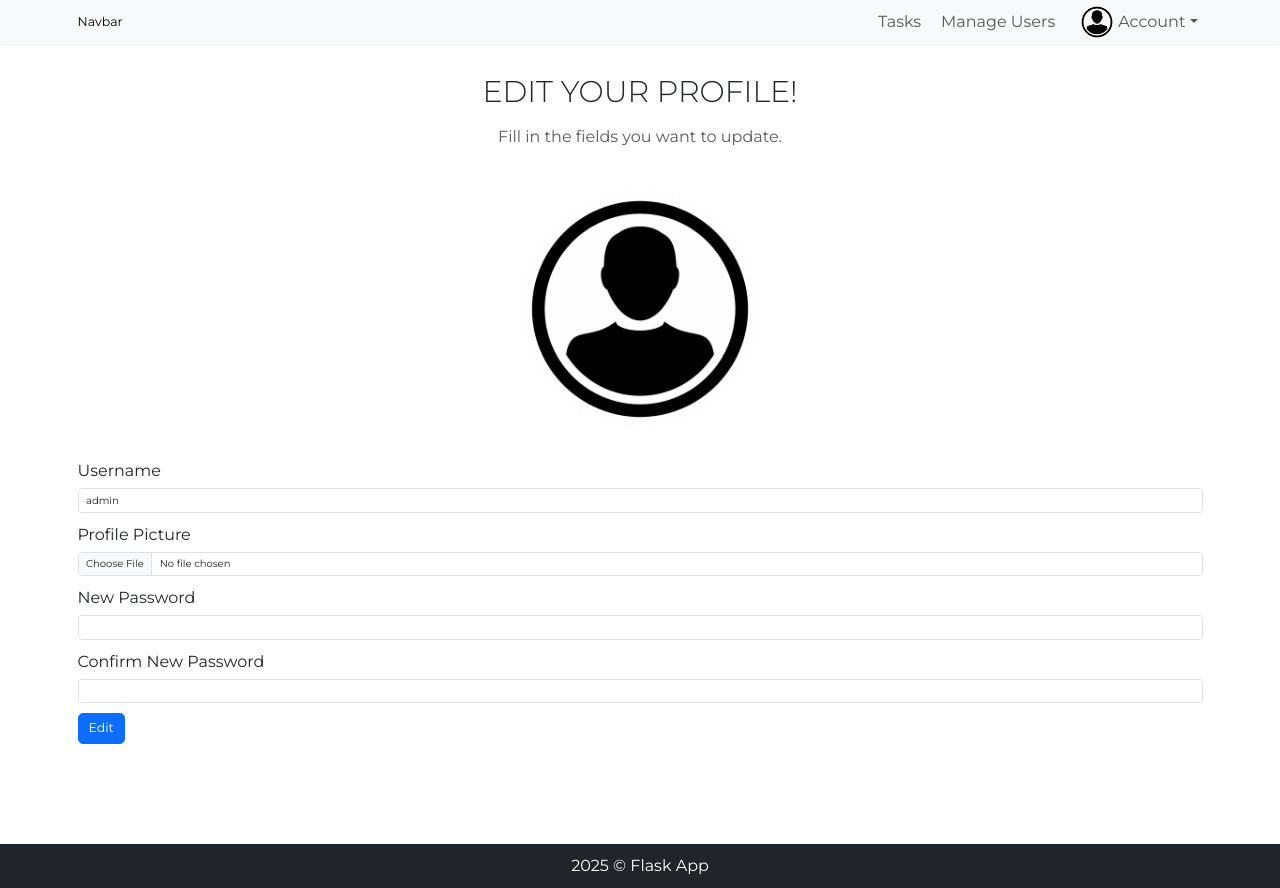
After one commit to MaxPolak04/flask_taskmanager_crud, a Flask app: page /edit_profile in a window 1280 px wide. The commit adds this page. Run offline with Flask 3, Linux system fonts and the light colour scheme; a user stored in the database is signed in; parts of the project's set-up code (start-up, migrations or seed data) failed here and were passed over; some libraries are stand-ins or nearby versions.

Commit message:
add edit user feature

```diff
--- a/taskmanager_app/__init__.py
+++ b/taskmanager_app/__init__.py
@@ -79,6 +79,7 @@
 
     from .auth import auth_bp
     from .admin_users import admin_bp
+    from .edit_profile import edit_profile_bp
     from .tasks import tasks_bp
     from .errors import errors_bp
 
@@ -86,6 +87,7 @@
     app.register_blueprint(admin_bp, url_prefix='/admin')
     app.register_blueprint(tasks_bp, url_prefix='/tasks')
     app.register_blueprint(errors_bp)
+    app.register_blueprint(edit_profile_bp)
 
 
     @app.route('/')
--- a/taskmanager_app/auth/routes.py
+++ b/taskmanager_app/auth/routes.py
@@ -1,7 +1,6 @@
-from flask import request, render_template, url_for, redirect, session, flash, current_app
+from flask import render_template, url_for, redirect, session, flash, current_app
 from werkzeug.security import generate_password_hash, check_password_hash
 from flask_login import login_user, logout_user, login_required
-# from flask_wtf import vali
 from . import auth_bp
 from taskmanager_app import limiter
 from taskmanager_app.models import User, db
--- /dev/null
+++ b/taskmanager_app/edit_profile/routes.py
@@ -0,0 +1,35 @@
+from werkzeug.security import generate_password_hash
+from werkzeug.utils import secure_filename
+from flask import current_app, redirect, url_for, render_template
+from flask_login import current_user
+from . import edit_profile_bp
+from taskmanager_app import db
+from taskmanager_app.models import User
+from taskmanager_app.forms.edit_profile import EditProfileForm
+from pathlib import Path
+
+
+@edit_profile_bp.route('/edit_profile', methods=['GET', 'POST'])
+def edit_profile():
+    form = EditProfileForm()
+    user = User.query.get_or_404(current_user.id)
+
+    if form.validate_on_submit():
+        user.username = form.username.data
+
+        if form.profile_picture.data:
+            profile_picture = form.profile_picture.data
+            filename = secure_filename(profile_picture.filename)
+            upload_folder = Path(current_app.config['UPLOAD_FOLDER'])
+            upload_folder.mkdir(parents=True, exist_ok=True)
+            file_path = upload_folder / filename
+            profile_picture.save(file_path)
+            user.profile_picture = filename
+
+        if form.new_password.data:
+            user.password = generate_password_hash(form.new_password.data)
+
+        db.session.commit()
+
+        return redirect(url_for('tasks.get_all_tasks'))
+    return render_template('edit-profile.html', form=form, user=user)
--- a/taskmanager_app/errors/handlers.py
+++ b/taskmanager_app/errors/handlers.py
@@ -17,6 +17,6 @@
     return render_template('errors/500.html'), 500
 
 
-@errors_bp.app_errorhandler(Exception)
-def handle_exception(error):
-    return render_template("errors/500.html", error=error), 500
+# @errors_bp.app_errorhandler(Exception)
+# def handle_exception(error):
+#     return render_template("errors/500.html", error=error), 500
--- /dev/null
+++ b/taskmanager_app/forms/edit_profile.py
@@ -0,0 +1,17 @@
+from flask_wtf import FlaskForm
+from wtforms import StringField, PasswordField, SubmitField
+from wtforms.validators import DataRequired, Length, EqualTo, Regexp, Optional
+from flask_wtf.file import FileField, FileAllowed
+
+
+class EditProfileForm(FlaskForm):
+    username = StringField('Username', validators=[DataRequired(), Length(min=3, max=15)])
+    profile_picture = FileField(
+        'Profile Picture',
+        validators=[FileAllowed(['jpg', 'jpeg', 'png'], 'Only images are allowed!')])
+    new_password = PasswordField('New Password', validators=[Length(min=6, max=20), Optional(), Regexp(
+        r'^(?=.*[a-z])(?=.*[A-Z])(?=.*[^a-zA-Z0-9])[\w!@#$%^&*()\-_=+{}\[\]:;,.?]{6,20}$',
+        message='Password must be 6–20 characters long, contain at least one lowercase letter, one uppercase letter, and one special character. Spaces and disallowed characters are not allowed.'
+    )])
+    confirm_new_password = PasswordField('Confirm New Password', validators=[EqualTo('new_password', message='Passwords must match')])
+    submit = SubmitField('Edit')
--- a/taskmanager_app/static/css/style.css
+++ b/taskmanager_app/static/css/style.css
@@ -66,15 +66,17 @@
     background-color: rgba(0, 0, 0, 0.5);
 }
 
-.nav__img {
-
-}
-
 .nav-profile-img {
     display: none;
     width: 2em;
     margin-left: 1em;
     border-radius: 50%;
+    object-fit: cover;
+}
+
+.edit-profile-img {
+    width: 15em;
+    height: 15em;
 }
 
 .footer {
--- /dev/null
+++ b/taskmanager_app/templates/edit-profile.html
@@ -0,0 +1,51 @@
+{% extends "base.html" %}
+
+
+
+{% block title %}Edit Profile{% endblock %}
+
+
+
+{% block content %}
+    <h1 class="display-5 text-center text-uppercase pt-5 pb-3">Edit your Profile!</h1>
+    <div class="container">
+        <p class="text-center text-muted">Fill in the fields you want to update.</p>
+        <div class="d-flex justify-content-center">
+            <div class="rounded-circle overflow-hidden my-5 edit-profile-img">
+                <img src="{{ url_for('static', filename='uploads/' + current_user.profile_picture) }}" alt="Profile Picture" class="w-100 h-100 object-fit-cover">
+            </div>
+        </div>
+        <form action="{{ url_for('edit_profile.edit_profile') }}" method="POST" enctype="multipart/form-data">
+            {{ form.hidden_tag() }}
+            <div class="mb-3">
+                {{ form.username.label(class="form-label") }}
+                {{ form.username(class="form-control", value=user.username) }}
+                {% for error in form.username.errors %}
+                    <div class="text-danger">{{ error }}</div>
+                {% endfor %}
+            </div>
+            <div class="mb-3">
+                {{ form.profile_picture.label(class="form-label") }}
+                {{ form.profile_picture(class="form-control", accept="image/*") }}
+                {% for error in form.profile_picture.errors %}
+                    <div class="text-danger">{{ error }}</div>
+                {% endfor %}
+            </div>
+            <div class="mb-3">
+                {{ form.new_password.label(class="form-label") }}
+                {{ form.new_password(class="form-control") }}
+                {% for error in form.new_password.errors %}
+                    <div class="text-danger">{{ error }}</div>
+                {% endfor %}
+            </div>
+            <div class="mb-3">
+                {{ form.confirm_new_password.label(class="form-label") }}
+                {{ form.confirm_new_password(class="form-control") }}
+                {% for error in form.confirm_new_password.errors %}
+                    <div class="text-danger">{{ error }}</div>
+                {% endfor %}
+            </div>
+            {{ form.submit(class="btn btn-primary btn-lg") }}
+        </form>
+    </div>
+{% endblock %}
--- a/taskmanager_app/templates/nav.html
+++ b/taskmanager_app/templates/nav.html
@@ -16,7 +16,7 @@
                     <li class="nav-item dropdown">
                         <a class="nav-link dropdown-toggle" href="#" role="button" data-bs-toggle="dropdown" aria-expanded="false">Account</a>
                         <ul class="dropdown-menu">
-                            <li><a class="dropdown-item" href="#">Edit Profile</a></li>
+                            <li><a class="dropdown-item" href="{{ url_for('edit_profile.edit_profile') }}">Edit Profile</a></li>
                             <li><a class="dropdown-item" href="{{ url_for('auth.signout') }}">Sign out</a></li>
                         </ul>
                     </li>
```
Also changed, not shown: taskmanager_app/edit_profile/__init__.py (added, +7 -0 lines), taskmanager_app/forms/common_forms.py (deleted), taskmanager_app/static/uploads/cat.jpg (added).
